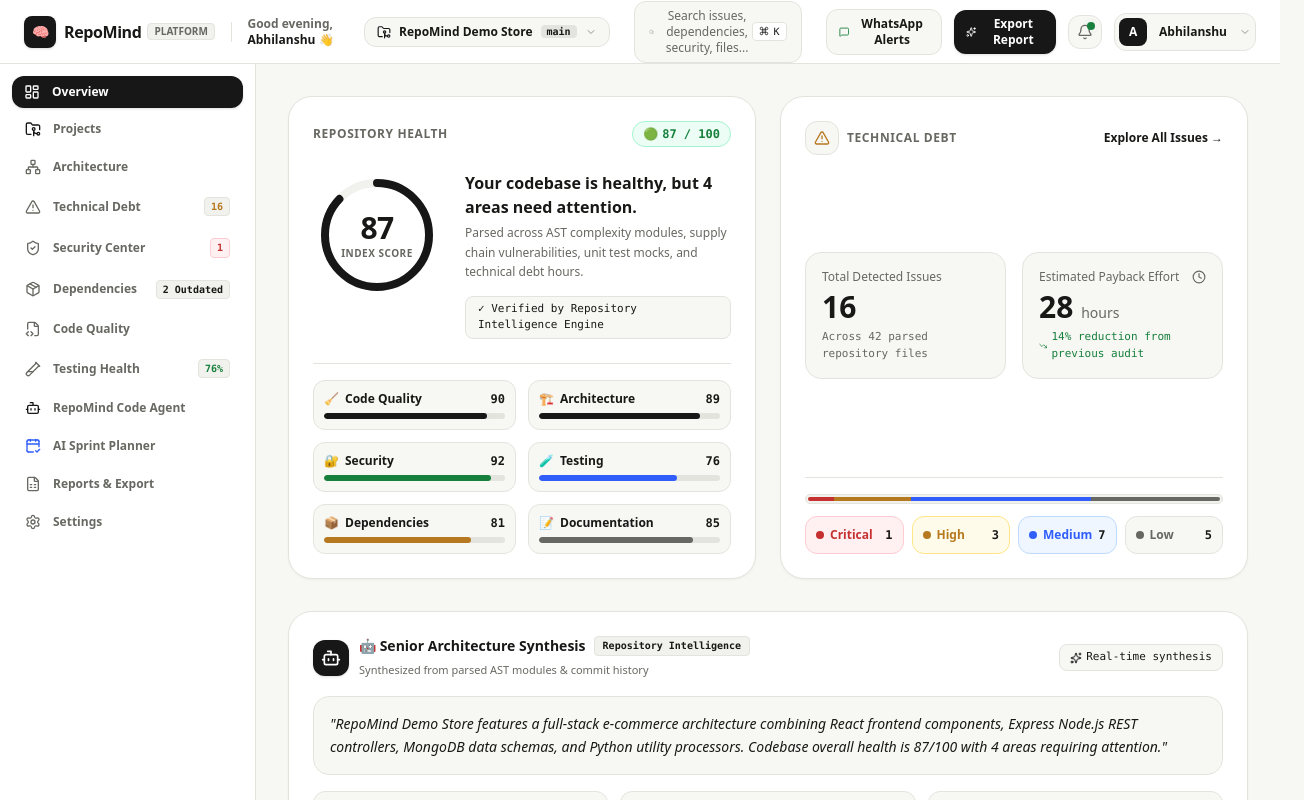
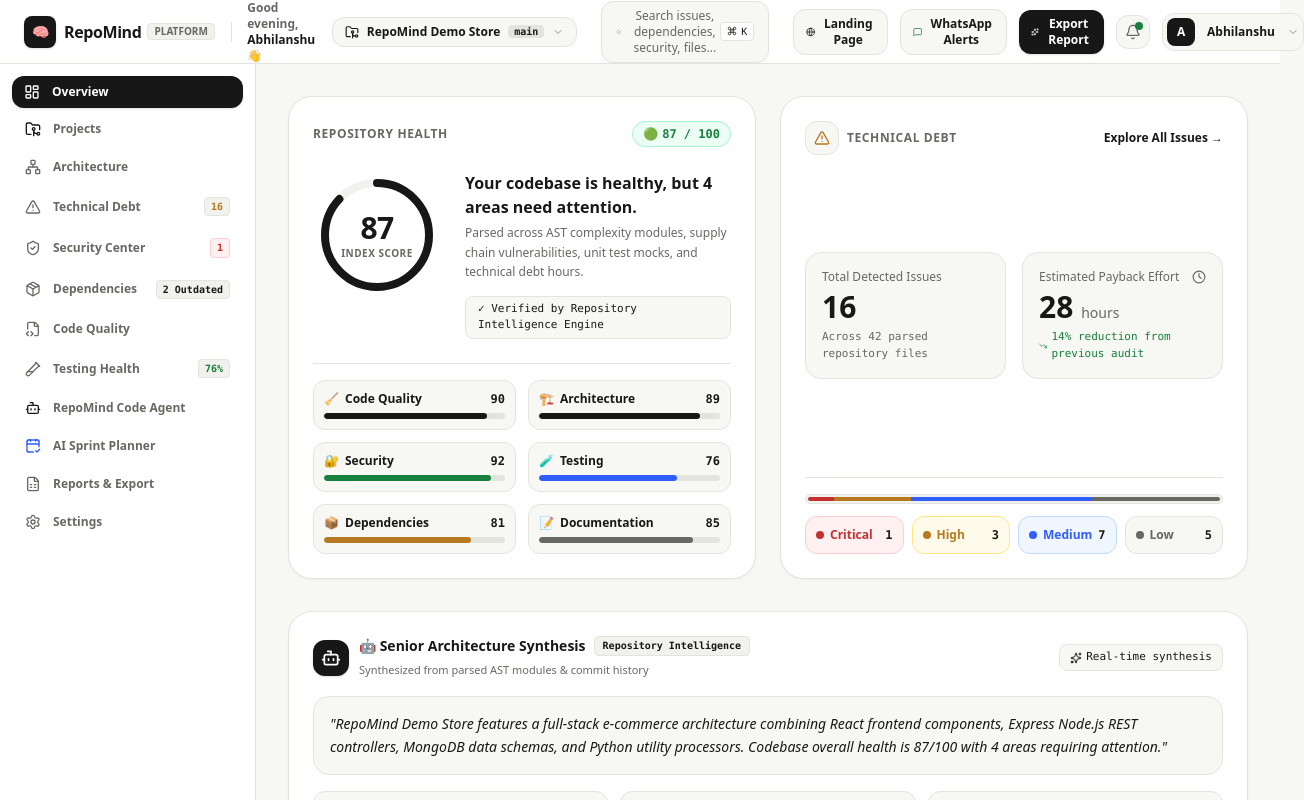
Before and after one commit to Abhilanshu/Repo-Mind-Ai, a React (Vite) app: page / in a window 1280 px wide. Shown: the top 800 px of the page, 1304 px wide, since content can reach past the window. Built offline with nearby package versions, Linux system fonts and the light colour scheme.

Commit message:
feat: add Landing Page navigation toggle to Header and document full integration of repowise and codebase-intelligence open-source features

```diff
--- a/src/App.tsx
+++ b/src/App.tsx
@@ -166,6 +166,7 @@
             onOpenRepoInput={() => setRepoInputModalOpen(true)}
             onOpenReportModal={() => setReportModalOpen(true)}
             onOpenWhatsAppModal={() => setWhatsAppModalOpen(true)}
+            onOpenLandingPage={() => setViewMode('landing')}
             onNavigateTab={(tab) => setActiveTab(tab)}
           />
 
--- a/src/components/Header.tsx
+++ b/src/components/Header.tsx
@@ -15,7 +15,8 @@
   Package,
   ShieldCheck,
   Bot,
-  Plus
+  Plus,
+  Globe
 } from 'lucide-react';
 import { RepositoryMetadata } from '../types/repomind';
 
@@ -26,6 +27,7 @@
   onOpenRepoInput: () => void;
   onOpenReportModal: () => void;
   onOpenWhatsAppModal: () => void;
+  onOpenLandingPage?: () => void;
   onNavigateTab?: (tab: any) => void;
 }
 
@@ -36,6 +38,7 @@
   onOpenRepoInput,
   onOpenReportModal,
   onOpenWhatsAppModal,
+  onOpenLandingPage,
   onNavigateTab
 }) => {
   const [showRepoDropdown, setShowRepoDropdown] = useState(false);
@@ -164,6 +167,17 @@
       {/* Right: Actions, Notifications, User Menu */}
       <div className="flex items-center space-x-3">
 
+        {/* Landing Page Button */}
+        {onOpenLandingPage && (
+          <button
+            onClick={onOpenLandingPage}
+            className="hidden md:flex items-center space-x-1.5 px-3 py-1.5 rounded-xl bg-[#F7F7F4] hover:bg-[#F1F1ED] border border-[#E4E4DE] text-[#181816] text-xs font-semibold transition"
+          >
+            <Globe className="w-3.5 h-3.5 text-[#171717]" />
+            <span>Landing Page</span>
+          </button>
+        )}
+
         {/* WhatsApp Notifier Button */}
         <button
           onClick={onOpenWhatsAppModal}
```
